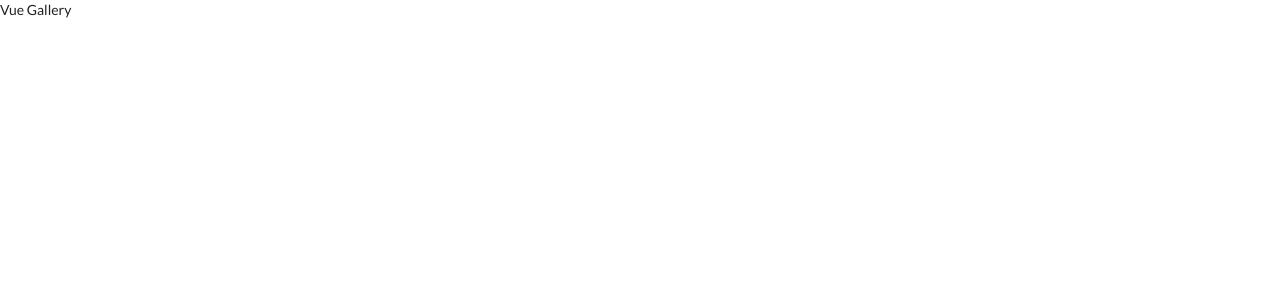
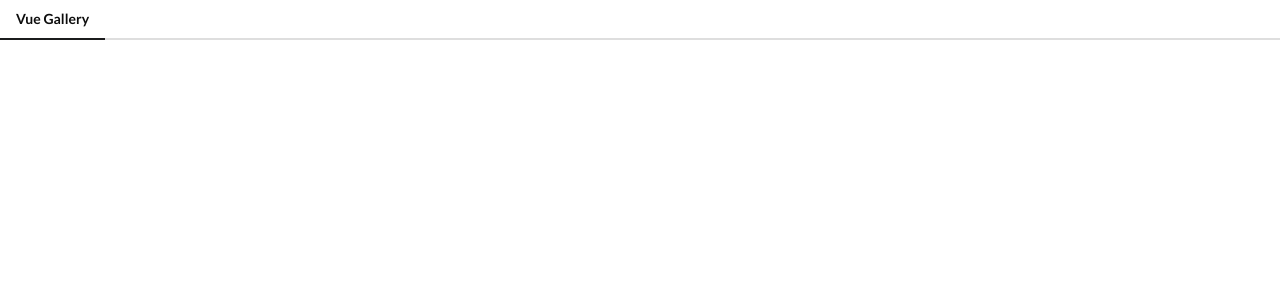
Before and after one commit to gaidap/vue-gallery, a Vue app: page / in a window 1280 px wide. Shown: the top 300 px of the page. Built offline with nearby package versions, Linux system fonts and the light colour scheme.

Commit message:
Testing some styling with semantic ui

```diff
--- a/src/components/AppHeader.vue
+++ b/src/components/AppHeader.vue
@@ -1,6 +1,6 @@
 <template>
-  <div>
-    Vue Gallery
+  <div class="ui secondary pointing menu">
+    <a href="/" class="active item">Vue Gallery</a>
   </div>
 </template>
 
```
